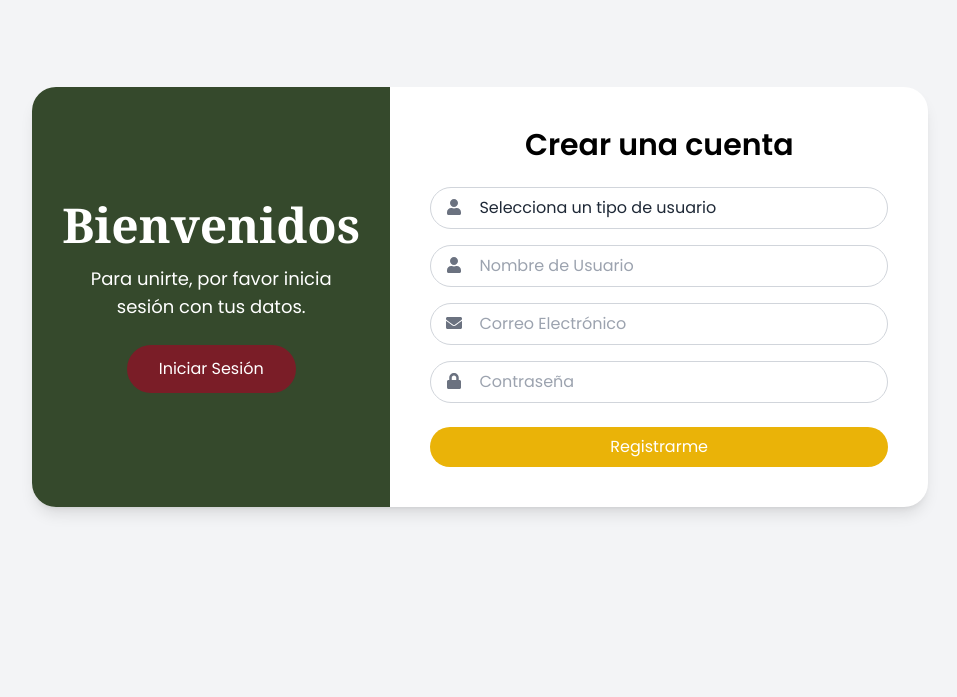
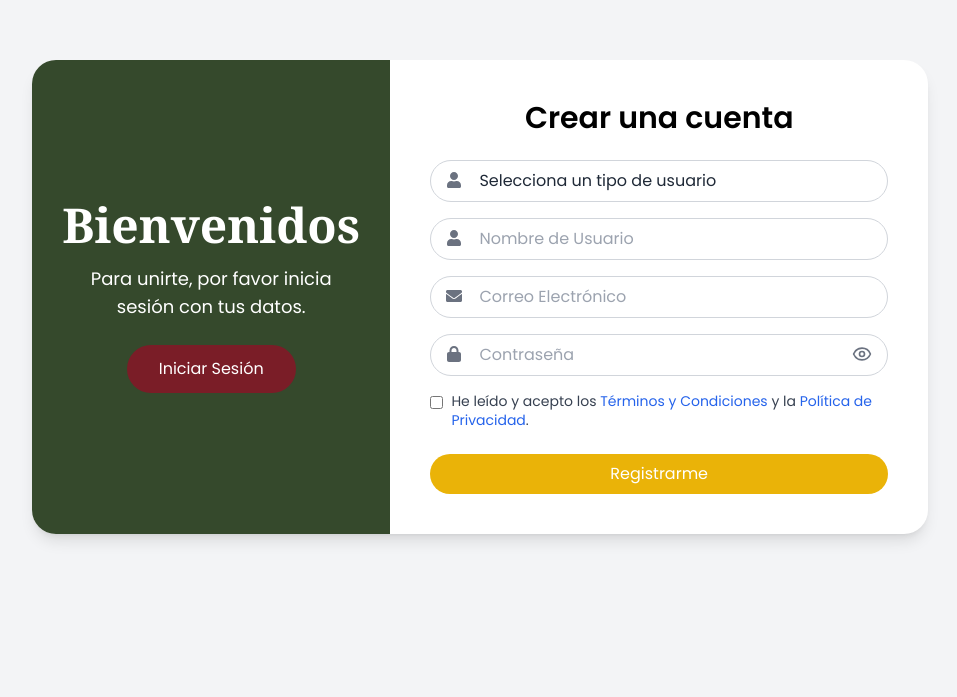
Before and after one commit to Mari0724/producttrack, a React (Vite) app in the folder frontend/: page /register in a window 1280 px wide. Shown: the part 103-800 px from the top of the page, without its empty margins (160-1117 px from the left). Built offline with nearby package versions, Linux system fonts and the light colour scheme; no server answers.

Commit message:
diseños arreglados y check para terminos y politicas

```diff
--- a/frontend/src/components/LandingInfo.tsx
+++ b/frontend/src/components/LandingInfo.tsx
@@ -4,7 +4,7 @@ const LandingInfo = () => {
   return (
     <>
       {/* Hero o texto de bienvenida */}
-      <section className="bg-gradient-to-r from-olive to-burgundy text-white py-8 text-center">
+      <section className="bg-olive text-white py-8 text-center">
         <h1 className="text-4xl font-bold mb-2">¿Qué hacemos?</h1>
         <p className="text-white/90 text-lg">
           Te ayudamos a llevar el control de tus productos, ya seas una empresa o una persona del común. ¡Escanea, organiza y recibe alertas fácilmente!
--- a/frontend/src/components/RegisterForm.tsx
+++ b/frontend/src/components/RegisterForm.tsx
@@ -1,6 +1,14 @@
-// src/components/register/RegisterForm.tsx
-import React from "react";
-import { FaUser, FaEnvelope, FaLock, FaPhone, FaHome, FaBuilding, FaIdCard, } from "react-icons/fa";
+import React, { useState } from "react";
+import {
+  FaUser,
+  FaEnvelope,
+  FaPhone,
+  FaHome,
+  FaBuilding,
+  FaIdCard,
+} from "react-icons/fa";
+import { FaLock } from "react-icons/fa6";
+import { Eye, EyeOff } from "lucide-react";
 
 interface Props {
   userType: string;
@@ -24,6 +32,10 @@ interface Props {
   setAddress: React.Dispatch<React.SetStateAction<string>>;
   setCompanyName: React.Dispatch<React.SetStateAction<string>>;
   setNit: React.Dispatch<React.SetStateAction<string>>;
+  acceptPolicies: boolean;
+  setAcceptPolicies: React.Dispatch<React.SetStateAction<boolean>>;
+
+
 }
 
 const RegisterForm: React.FC<Props> = ({
@@ -48,7 +60,11 @@ const RegisterForm: React.FC<Props> = ({
   setAddress,
   setCompanyName,
   setNit,
+  acceptPolicies,
+  setAcceptPolicies,
 }) => {
+  const [showPassword, setShowPassword] = useState(false);
+
   const renderError = (field: string) =>
     errors[field] && <p className="text-red-600 text-sm mt-1 ml-3">{errors[field]}</p>;
 
@@ -73,24 +89,51 @@ const RegisterForm: React.FC<Props> = ({
           {renderError("userType")}
         </div>
 
-        {/* Campos comunes */}
-        {[
-          { icon: FaUser, placeholder: "Nombre de Usuario", value: username, setter: setUsername, name: "username" },
-          { icon: FaEnvelope, placeholder: "Correo Electrónico", value: email, setter: setEmail, name: "email" },
-          { icon: FaLock, placeholder: "Contraseña", value: password, setter: setPassword, name: "password", type: "password" },
-        ].map(({ icon: Icon, placeholder, value, setter, name, type }) => (
-          <div key={name} className="relative">
-            <input
-              type={type || "text"}
-              placeholder={placeholder}
-              value={value}
-              onChange={(e) => setter(e.target.value)}
-              className="w-full border border-gray-300 rounded-full px-12 py-2 bg-white text-gray-800 placeholder-gray-400 focus:outline-none focus:ring-2 focus:ring-green-700"
-            />
-            <Icon className="absolute left-4 top-3 text-gray-500" />
-            {renderError(name)}
-          </div>
-        ))}
+        {/* Nombre de Usuario */}
+        <div className="relative">
+          <input
+            type="text"
+            placeholder="Nombre de Usuario"
+            value={username}
+            onChange={(e) => setUsername(e.target.value)}
+            className="w-full border border-gray-300 rounded-full px-12 py-2 bg-white text-gray-800 placeholder-gray-400 focus:outline-none focus:ring-2 focus:ring-green-700"
+          />
+          <FaUser className="absolute left-4 top-3 text-gray-500" />
+          {renderError("username")}
+        </div>
+
+        {/* Correo Electrónico */}
+        <div className="relative">
+          <input
+            type="email"
+            placeholder="Correo Electrónico"
+            value={email}
+            onChange={(e) => setEmail(e.target.value)}
+            className="w-full border border-gray-300 rounded-full px-12 py-2 bg-white text-gray-800 placeholder-gray-400 focus:outline-none focus:ring-2 focus:ring-green-700"
+          />
+          <FaEnvelope className="absolute left-4 top-3 text-gray-500" />
+          {renderError("email")}
+        </div>
+
+        {/* Contraseña */}
+        <div className="relative">
+          <input
+            type={showPassword ? "text" : "password"}
+            placeholder="Contraseña"
+            value={password}
+            onChange={(e) => setPassword(e.target.value)}
+            className="w-full border border-gray-300 rounded-full px-12 py-2 bg-white text-gray-800 placeholder-gray-400 focus:outline-none focus:ring-2 focus:ring-green-700"
+          />
+          <FaLock className="absolute left-4 top-3 text-gray-500" />
+          <button
+            type="button"
+            onClick={() => setShowPassword(!showPassword)}
+            className="absolute right-4 top-2.5 text-gray-500 hover:text-gray-700"
+          >
+            {showPassword ? <EyeOff className="w-5 h-5" /> : <Eye className="w-5 h-5" />}
+          </button>
+          {renderError("password")}
+        </div>
 
         {/* Datos comunes */}
         {(userType === "individual" || userType === "empresarial") && (
@@ -162,6 +205,29 @@ const RegisterForm: React.FC<Props> = ({
           </>
         )}
 
+        <div className="flex items-start gap-2 text-sm text-gray-700">
+          <input
+            id="acceptPolicies"
+            type="checkbox"
+            checked={acceptPolicies}
+            onChange={(e) => setAcceptPolicies(e.target.checked)}
+            className="mt-1"
+          />
+          <label htmlFor="acceptPolicies" className="leading-snug">
+            He leído y acepto los{" "}
+            <a href="/terminos-y-condiciones" className="text-blue-600 hover:underline" target="_blank">
+              Términos y Condiciones
+            </a>{" "}
+            y la{" "}
+            <a href="/politica-de-privacidad" className="text-blue-600 hover:underline" target="_blank">
+              Política de Privacidad
+            </a>
+            .
+          </label>
+        </div>
+
+
+
         <button
           type="submit"
           disabled={loading}
--- a/frontend/src/pages/Login.tsx
+++ b/frontend/src/pages/Login.tsx
@@ -5,11 +5,14 @@ import { useNavigate } from "react-router-dom";
 import LandingInfo from "../components/LandingInfo";
 import Footer from "../components/Footer";
 import { useUser } from "../context/UserContext";
+import { useToast } from '../hooks/useToast';
+
 
 const Login: React.FC = () => {
   const [email, setEmail] = useState("");
   const [password, setPassword] = useState("");
   const [showPassword, setShowPassword] = useState(false);
+  const { toast } = useToast();
   const navigate = useNavigate();
   const { setUsuario } = useUser();
 
@@ -57,7 +60,7 @@ const Login: React.FC = () => {
 
     } catch (error) {
       console.error("Error al iniciar sesión:", error);
-      alert("Error al iniciar sesión ❌");
+      toast.error("Correo o contraseña incorrecta. Por favor, verifica los datos e inténtalo nuevamente.");
     }
   };
 
--- a/frontend/src/pages/RecuperarClave.tsx
+++ b/frontend/src/pages/RecuperarClave.tsx
@@ -53,7 +53,7 @@ const RecuperarClave = () => {
                 <div className="bg-white rounded-2xl shadow-xl border border-gris-claro p-8">
                     {/* Header */}
                     <div className="text-center mb-8">
-                        <div className="w-16 h-16 bg-gradient-to-br from-vinotinto to-verde-oliva rounded-full flex items-center justify-center mx-auto mb-4">
+                        <div className="w-16 h-16 bg-verde-oliva rounded-full flex items-center justify-center mx-auto mb-4">
                             <Mail className="w-8 h-8 text-white" />
                         </div>
                         <h1 className="text-2xl font-bold text-vinotinto mb-2">
@@ -86,7 +86,7 @@ const RecuperarClave = () => {
                         <button
                             type="submit"
                             disabled={isLoading}
-                            className="w-full h-12 bg-vinotinto hover:bg-vinotinto/90 disabled:bg-gray-300 disabled:cursor-not-allowed text-white font-medium rounded-lg transition-colors duration-200 flex items-center justify-center"
+                            className="w-full h-12 bg-verde-oliva hover:bg-verde-oliva/90 disabled:bg-gray-300 disabled:cursor-not-allowed text-white font-medium rounded-lg transition-colors duration-200 flex items-center justify-center"
                         >
                             {isLoading ? (
                                 <div className="flex items-center justify-center">
@@ -103,7 +103,7 @@ const RecuperarClave = () => {
                     <div className="mt-6 text-center">
                         <button
                             onClick={() => navigate('/')}
-                            className="inline-flex items-center text-sm text-verde-oliva hover:text-verde-oliva/80 transition-colors duration-200"
+                            className="inline-flex items-center text-sm text-vinotinto hover:text-verde-oliva/80 transition-colors duration-200"
                         >
                             <ArrowLeft className="w-4 h-4 mr-1" />
                             Volver al inicio
--- a/frontend/src/pages/Register.tsx
+++ b/frontend/src/pages/Register.tsx
@@ -1,4 +1,3 @@
-// src/pages/Register.tsx
 import React, { useState, useEffect } from "react";
 import { useNavigate } from "react-router-dom";
 import axios from "axios";
@@ -6,6 +5,7 @@ import LeftPanel from "../components/LeftPanel";
 import RegisterForm from "../components/RegisterForm";
 import LandingInfo from "../components/LandingInfo";
 import Footer from "../components/Footer";
+import { useToast } from "../hooks/useToast";
 
 interface RegistroUsuario {
   username: string;
@@ -32,7 +32,9 @@ const Register: React.FC = () => {
   const [nit, setNit] = useState("");
   const [errors, setErrors] = useState<{ [key: string]: string }>({});
   const [loading, setLoading] = useState(false);
+  const [acceptPolicies, setAcceptPolicies] = useState(false);
 
+  const { toast } = useToast();
   const navigate = useNavigate();
 
   useEffect(() => {
@@ -60,6 +62,11 @@ const Register: React.FC = () => {
     e.preventDefault();
     if (!validate()) return;
 
+    if (!acceptPolicies) {
+      toast.error("Debes aceptar los términos y la política de privacidad.");
+      return;
+    }
+
     const datos: RegistroUsuario = {
       username,
       correo: email,
@@ -77,9 +84,8 @@ const Register: React.FC = () => {
 
     try {
       setLoading(true);
-      console.log("📤 Enviando datos:", datos);
       await axios.post("http://localhost:3000/usuarios", datos);
-      alert("Usuario registrado correctamente ✅");
+      toast.success("Usuario registrado correctamente 🎉");
       navigate("/login");
     } catch (error: unknown) {
       const mensaje =
@@ -87,7 +93,7 @@ const Register: React.FC = () => {
           ? error.response.data.message
           : "No se pudo registrar el usuario.";
       console.error("❌ Error al registrar usuario:", mensaje);
-      alert("Error: " + mensaje);
+      toast.error(mensaje);
     } finally {
       setLoading(false);
     }
@@ -120,6 +126,8 @@ const Register: React.FC = () => {
             setAddress={setAddress}
             setCompanyName={setCompanyName}
             setNit={setNit}
+            acceptPolicies={acceptPolicies}
+            setAcceptPolicies={setAcceptPolicies}
           />
         </div>
       </div>
--- a/frontend/src/pages/TermsOfService.tsx
+++ b/frontend/src/pages/TermsOfService.tsx
@@ -5,7 +5,7 @@ const TermsOfService = () => {
     {
       title: "1. Aceptación de los Términos",
       content: [
-        "Al acceder y utilizar ProductTrack ('la Aplicación'), usted acepta cumplir con estos Términos y Condiciones. Si no está de acuerdo con alguno de estos términos, no debe utilizar nuestros servicios.",
+        "Al acceder y utilizar ProductTrack, usted acepta cumplir con estos Términos y Condiciones. Si no está de acuerdo con alguno de estos términos, no debe utilizar nuestros servicios.",
         "Estos términos constituyen un acuerdo legal vinculante entre usted y ProductTrack. Nos reservamos el derecho de modificar estos términos en cualquier momento, y dichas modificaciones entrarán en vigor inmediatamente después de su publicación en la aplicación."
       ]
     },
--- a/frontend/src/pages/VerificarCodigo.tsx
+++ b/frontend/src/pages/VerificarCodigo.tsx
@@ -90,7 +90,7 @@ const VerificarCodigo = () => {
             <div className="w-full max-w-md">
                 <div className="bg-white rounded-2xl shadow-xl border border-gris-claro p-8">
                     <div className="text-center mb-8">
-                        <div className="w-16 h-16 bg-gradient-to-br from-vinotinto to-verde-oliva rounded-full flex items-center justify-center mx-auto mb-4">
+                        <div className="w-16 h-16 bg-verde-oliva rounded-full flex items-center justify-center mx-auto mb-4">
                             <Shield className="w-8 h-8 text-white" />
                         </div>
                         <h1 className="text-2xl font-bold text-vinotinto mb-2">
@@ -180,7 +180,7 @@ const VerificarCodigo = () => {
                         <button
                             type="submit"
                             disabled={isLoading || !isCodeComplete || !isPasswordValid}
-                            className="w-full h-12 bg-vinotinto hover:bg-vinotinto/90 disabled:bg-gray-300 disabled:cursor-not-allowed text-white font-medium rounded-lg transition-colors duration-200 flex items-center justify-center"
+                            className="w-full h-12 bg-verde-oliva hover:bg-verde-oliva/90 disabled:bg-gray-300 disabled:cursor-not-allowed text-white font-medium rounded-lg transition-colors duration-200 flex items-center justify-center"
                         >
                             {isLoading ? (
                                 <div className="flex items-center justify-center">
@@ -196,7 +196,7 @@ const VerificarCodigo = () => {
                     <div className="mt-6 text-center">
                         <button
                             onClick={() => navigate('/recuperar-clave')}
-                            className="inline-flex items-center text-sm text-verde-oliva hover:text-verde-oliva/80 transition-colors duration-200"
+                            className="inline-flex items-center text-sm text-vinotinto hover:text-verde-oliva/80 transition-colors duration-200"
                         >
                             <ArrowLeft className="w-4 h-4 mr-1" />
                             Volver atrás
```
